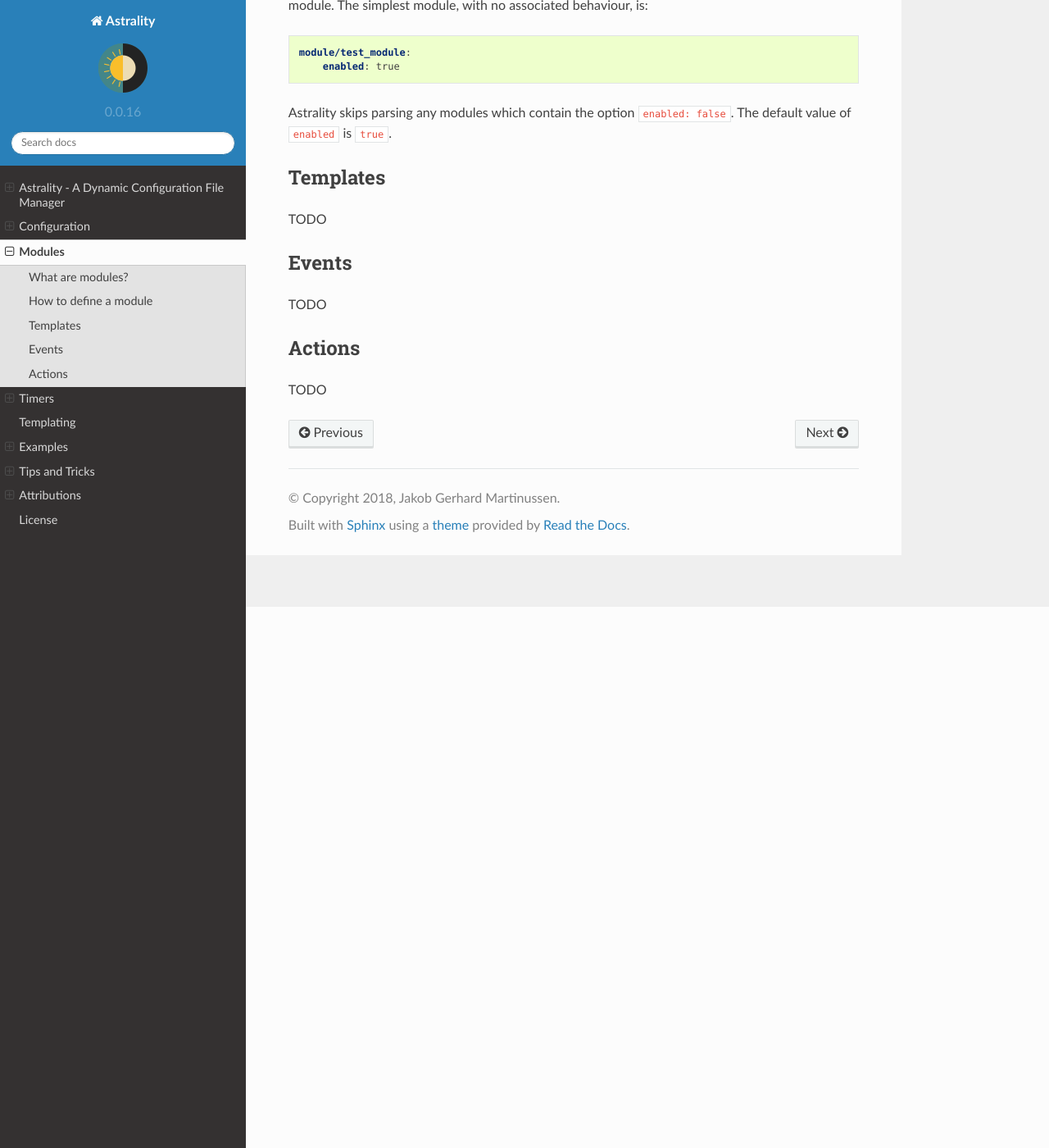
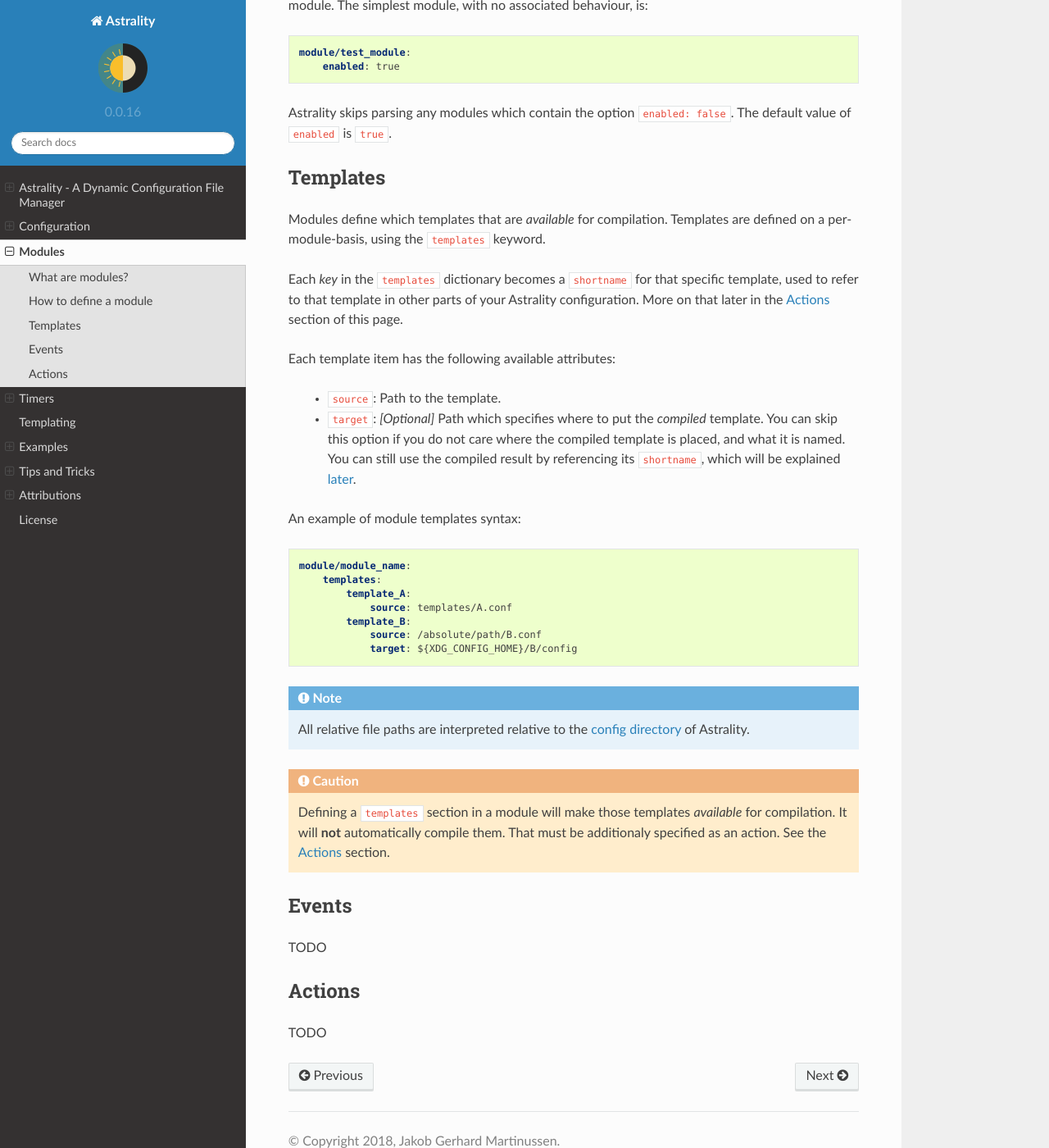
Before and after one commit to JakobGM/astrality, a Sphinx documentation site: the page built from docs/modules.rst, in a window 1280 px wide and 1400 px high, scrolled down 660 px. Shown: the whole window at 82% size. Built offline with Sphinx 7.4.7 and the Read the Docs theme 2.0.0, drawn with Linux system fonts in a browser that asks for light colours.

Commit message:
Document how to specify available templates

```diff
--- a/docs/configuration.rst
+++ b/docs/configuration.rst
@@ -3,6 +3,8 @@
 =============
 Configuration
 =============
+
+.. _config_directory:
 
 The Astrality configuration directory
 =====================================
--- a/docs/modules.rst
+++ b/docs/modules.rst
@@ -39,7 +39,34 @@ The default value of ``enabled`` is ``true``.
 
 Templates
 =========
-TODO
+
+Modules define which templates that are *available* for compilation.
+Templates are defined on a per-module-basis, using the ``templates`` keyword.
+
+Each *key* in the ``templates`` dictionary becomes a ``shortname`` for that specific template, used to refer to that template in other parts of your Astrality configuration. More on that later in the :ref:`actions` section of this page.
+
+Each template item has the following available attributes:
+
+    * ``source``: Path to the template.
+    * ``target``: *[Optional]* Path which specifies where to put the *compiled* template. You can skip this option if you do not care where the compiled template is placed, and what it is named. You can still use the compiled result by referencing its ``shortname``, which will be explained :ref:`later <actions>`.
+
+An example of module templates syntax:
+
+.. code-block:: yaml
+
+    module/module_name:
+        templates:
+            template_A:
+                source: templates/A.conf
+            template_B:
+                source: /absolute/path/B.conf
+                target: ${XDG_CONFIG_HOME}/B/config
+
+.. note::
+    All relative file paths are interpreted relative to the :ref:`config directory<config_directory>` of Astrality.
+
+.. caution::
+    Defining a ``templates`` section in a module will make those templates *available* for compilation. It will **not** automatically compile them. That must be additionaly specified as an action. See the :ref:`actions` section.
 
 .. _events:
 
```
Also changed, not shown: 2 other files.
